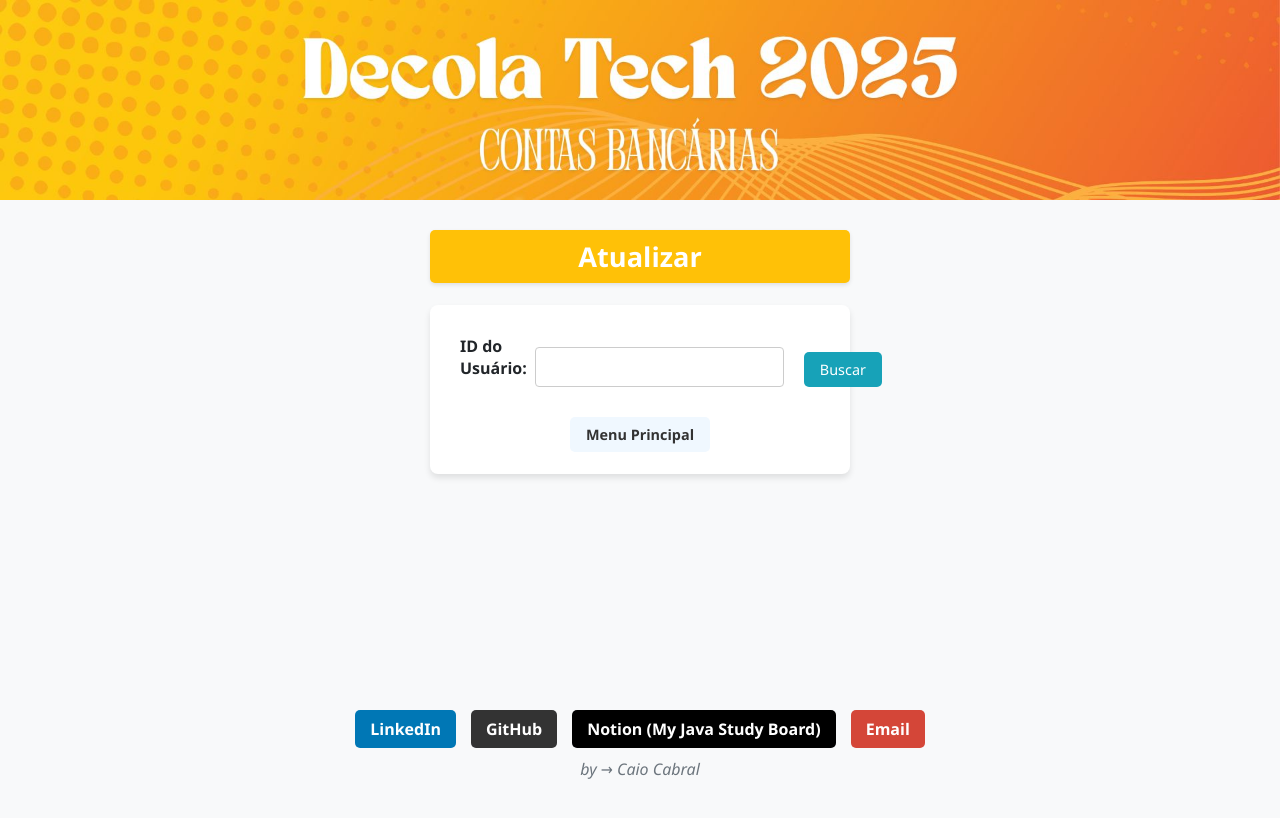
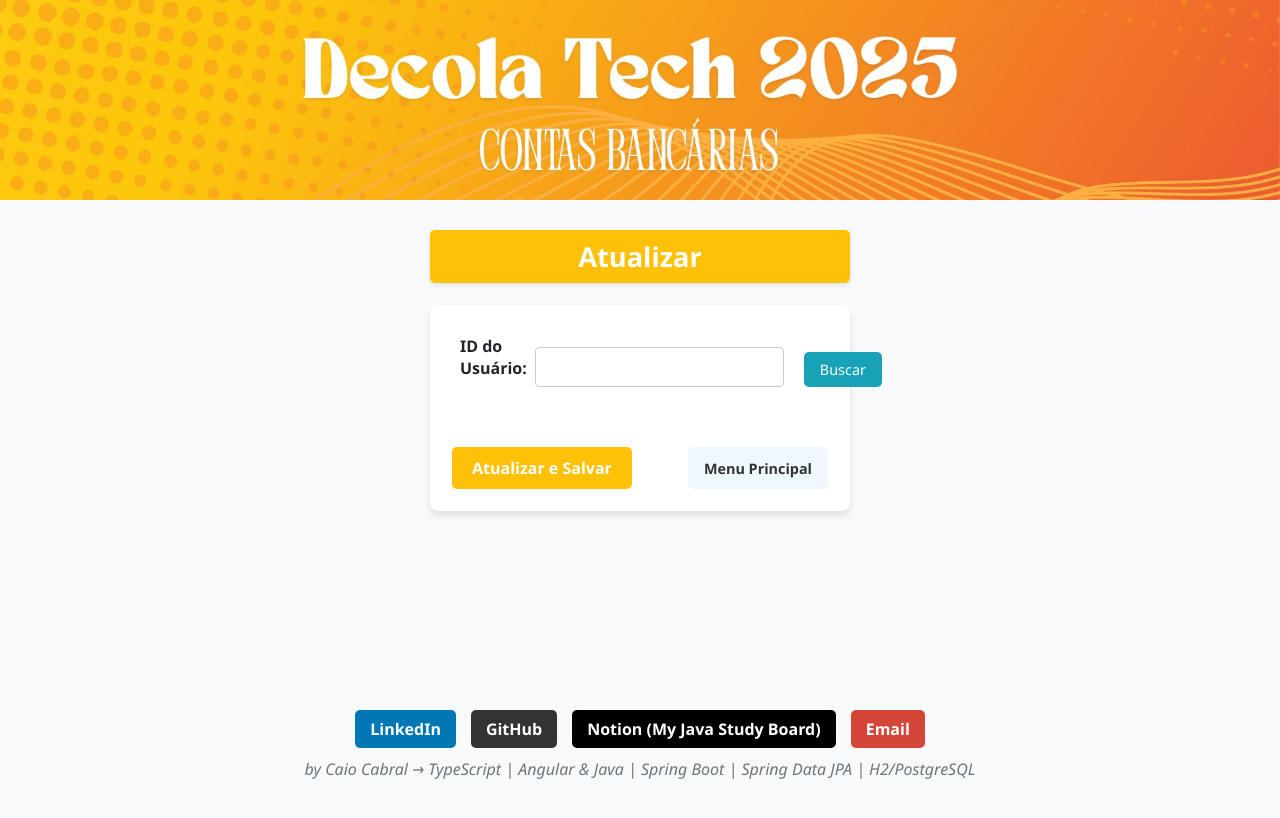
Before and after one commit to Caio-Cabral-Programmer/Decola-Tech-2025---API-RestFul-Spring-Boot---Front-end, an Angular app in the folder frontend-caio-cabral/: page /update in a window 1280 px wide. Shown: the top 818 px of the page. Built offline with nearby package versions, Linux system fonts and the light colour scheme.

Commit message:
Update quase pronto

```diff
--- a/frontend-caio-cabral/src/app/components/create/create.component.css
+++ b/frontend-caio-cabral/src/app/components/create/create.component.css
@@ -33,6 +33,7 @@
   display: flex;
   flex-direction: column;
   gap: 8px;
+  margin-bottom: 20px;
 }
 
 .form-group label {
--- a/frontend-caio-cabral/src/app/components/delete/delete.component.html
+++ b/frontend-caio-cabral/src/app/components/delete/delete.component.html
@@ -11,13 +11,11 @@
       <h3>Detalhes do Usuário</h3>
       <p><strong>Nome:</strong> {{ user.name }}</p>
 
-      <h4>Informações da Conta</h4>
       <p><strong>Número da Conta:</strong> {{ user.account.number }}</p>
       <p><strong>Número da Agência:</strong> {{ user.account.agency }}</p>
       <p><strong>Saldo:</strong> {{ user.account.balance | currency:'BRL' }}</p>
       <p><strong>Limite da Conta:</strong> {{ user.account.limit | currency:'BRL' }}</p>
 
-      <h4>Informações do Cartão</h4>
       <p><strong>Número do Cartão:</strong> {{ user.card.number }}</p>
       <p><strong>Limite do Cartão:</strong> {{ user.card.limit | currency:'BRL' }}</p>
 
--- a/frontend-caio-cabral/src/app/components/footer/footer.component.html
+++ b/frontend-caio-cabral/src/app/components/footer/footer.component.html
@@ -6,6 +6,6 @@
     <button class="social-btn email" (click)="copyEmail()">Email</button>
   </div>
   <div class="signature">
-    <p>by → Caio Cabral</p>
+    <p>by Caio Cabral → TypeScript | Angular & Java | Spring Boot | Spring Data JPA | H2/PostgreSQL</p>
   </div>
 </footer>
--- a/frontend-caio-cabral/src/app/components/home/home.component.css
+++ b/frontend-caio-cabral/src/app/components/home/home.component.css
@@ -50,7 +50,7 @@ p {
   color: white;
   font-weight: bold;
   border: none;
-  border-radius: 5px;
+  border-radius: 20px;
   cursor: pointer;
   transition: all 0.3s;
   width: 200px;
--- a/frontend-caio-cabral/src/app/components/menu/menu.component.css
+++ b/frontend-caio-cabral/src/app/components/menu/menu.component.css
@@ -58,12 +58,14 @@
 .view-all { background-color: orangered; }
 
 .back-btn {
-  padding: 10px 20px;
+  margin-top: 25px;
+  padding: 15px 30px;
   background-color: #007bff;
   color: white;
   font-weight: bold;
+  font-size: 1.2rem;
   border: none;
-  border-radius: 5px;
+  border-radius: 10px;
   cursor: pointer;
   transition: all 0.3s;
 }
--- a/frontend-caio-cabral/src/app/components/update/update.component.css
+++ b/frontend-caio-cabral/src/app/components/update/update.component.css
@@ -20,6 +20,9 @@
 }
 
 .update-form {
+  display: flex;
+  flex-direction: column;
+  gap: 20px;
   background-color: #fff;
   padding: 30px;
   border-radius: 8px;
@@ -70,6 +73,15 @@
   font-weight: bold;
 }
 
+.form-group input {
+  padding: 10px;
+  border: 1px solid #ced4da;
+  border-radius: 4px;
+  font-size: 0.8rem;
+  width: 100%;
+  box-sizing: border-box;
+}
+
 .form-control {
   width: 100%;
   padding: 8px;
@@ -88,36 +100,34 @@
 }
 
 .form-actions {
+  display: flex;
+  justify-content: space-between;
   margin-top: 20px;
-  display: flex;
-  gap: 10px;
 }
 
-.btn {
-  padding: 8px 16px;
-  border-radius: 4px;
+.save-btn {
+  padding: 10px 20px;
+  background-color: #dc3545;
+  color: white;
+  font-weight: bold;
+  border: none;
+  border-radius: 5px;
   cursor: pointer;
-  border: none;
+  font-size: 1rem;
+  transition: all 0.3s;
 }
 
-.btn-primary {
-  background-color: #007bff;
-  color: white;
+.save-btn:hover:not(:disabled) {
+  background-color: #c82333;
+  transform: translateY(-2px);
 }
 
-.btn-secondary {
-  background-color: #6c757d;
-  color: white;
-}
-
-.btn:disabled {
-  opacity: 0.65;
+.save-btn:disabled {
+  background-color: #ffc107;
   cursor: not-allowed;
 }
 
 .back-btn {
-  display: block;
-  margin: 30px auto 0;
   padding: 10px 20px;
   background-color: #f0f8ff;
   color: #333;
@@ -183,7 +193,7 @@
     font-size: 0.9rem;
   }
 
-  .search-btn, .btn, .back-btn {
+  .search-btn, .back-btn {
     padding: 8px 16px;
     font-size: 0.9rem;
   }
--- a/frontend-caio-cabral/src/app/components/update/update.component.html
+++ b/frontend-caio-cabral/src/app/components/update/update.component.html
@@ -8,46 +8,57 @@
       </div>
 
       <form [formGroup]="userForm" (ngSubmit)="onSubmit()" class="update-form" *ngIf="user">
+        <!-- Informações básicas do usuário -->
         <div class="form-group">
-          <label for="nome">Nome do Usuário:</label>
-          <input type="text" id="nome" formControlName="nome" required>
+          <label for="name">Nome do Usuário:</label>
+          <input type="text" id="name" formControlName="name" required>
+        </div>
+
+        <!-- Seção da Conta -->
+        <div formGroupName="account" class="form-section">
+          <h3>Informações da Conta</h3>
+
+          <div class="form-group">
+            <label for="accountNumber">Número da Conta:</label>
+            <input type="text" id="accountNumber" formControlName="number" required>
           </div>
 
           <div class="form-group">
-          <label for="numeroConta">Número da Conta:</label>
-          <input type="text" id="numeroConta" formControlName="numeroConta" required>
+            <label for="accountAgency">Número da Agência:</label>
+            <input type="text" id="accountAgency" formControlName="agency" required>
           </div>
 
           <div class="form-group">
-          <label for="numeroAgencia">Número da Agência:</label>
-          <input type="text" id="numeroAgencia" formControlName="numeroAgencia" required>
+            <label for="accountBalance">Saldo:</label>
+            <input type="number" id="accountBalance" formControlName="balance" required>
           </div>
 
           <div class="form-group">
-          <label for="saldo">Saldo:</label>
-          <input type="number" id="saldo" formControlName="saldo" required>
+            <label for="accountLimit">Limite da Conta:</label>
+            <input type="number" id="accountLimit" formControlName="limit" required>
+          </div>
+        </div>
+
+        <!-- Seção do Cartão -->
+        <div formGroupName="card" class="form-section">
+          <h3>Informações do Cartão</h3>
+
+          <div class="form-group">
+            <label for="cardNumber">Número do Cartão:</label>
+            <input type="text" id="cardNumber" formControlName="number" required>
           </div>
 
           <div class="form-group">
-          <label for="limiteConta">Limite da Conta:</label>
-          <input type="number" id="limiteConta" formControlName="limiteConta" required>
+            <label for="cardLimit">Limite do Cartão:</label>
+            <input type="number" id="cardLimit" formControlName="limit" required>
           </div>
-
-        <div class="form-group">
-          <label for="numeroCartao">Número do Cartão:</label>
-          <input type="text" id="numeroCartao" formControlName="numeroCartao" required>
         </div>
-
-        <div class="form-group">
-          <label for="limiteCartao">Limite do Cartão:</label>
-          <input type="number" id="limiteCartao" formControlName="limiteCartao" required>
-        </div>
+      </form>
 
       <div class="form-actions">
-          <button type="submit" class="save-btn" [disabled]="!userForm.valid">Atualizar e Salvar</button>
+        <button type="button" class="save-btn" [disabled]="!userForm.valid" (click)="onSubmit()">Atualizar e Salvar</button>
         <button type="button" class="back-btn" (click)="goToMenu()">Menu Principal</button>
       </div>
-      </form>
 
       <div *ngIf="successMessage" class="success-message">
         {{ successMessage }}
@@ -56,6 +67,5 @@
       <div *ngIf="!user && searched" class="not-found">
         Usuário não encontrado!
       </div>
-        <button class="back-btn" (click)="goToMenu()">Menu Principal</button>
   </div>
 </div>
--- a/frontend-caio-cabral/src/app/components/update/update.component.ts
+++ b/frontend-caio-cabral/src/app/components/update/update.component.ts
@@ -28,25 +28,52 @@ export class UpdateComponent implements OnInit {
     private apiService: ApiService,
     private router: Router
   ) {
+    // Inicializa o formulário com a estrutura aninhada
     this.userForm = this.fb.group({
-      nome: ['', Validators.required],
-      numeroConta: ['', Validators.required],
-      numeroAgencia: ['', Validators.required],
-      saldo: [0, Validators.required],
-      limiteConta: [0, Validators.required],
-      numeroCartao: ['', Validators.required],
-      limiteCartao: [0, Validators.required]
+      name: ['', Validators.required],
+      account: this.fb.group({
+        number: ['', Validators.required],
+        agency: ['', Validators.required],
+        balance: [0, Validators.required],
+        limit: [0, Validators.required]
+      }),
+      card: this.fb.group({
+        number: ['', Validators.required],
+        limit: [0, Validators.required]
+      })
     });
   }
 
   ngOnInit(): void {}
 
+  /**
+   * Busca um usuário pelo ID e preenche o formulário com seus dados
+   * Esta função busca o usuário da API e adapta os dados para o formato do formulário
+   */
   searchUser(): void {
     if (this.userId) {
       this.apiService.getUser(this.userId).subscribe({
         next: (user) => {
           this.user = user;
-          this.userForm.patchValue(user);
+
+          // Mapeia os dados do usuário para a nova estrutura do formulário
+          // Aqui estamos assumindo que a API retorna um objeto com a estrutura antiga
+          // e estamos convertendo para a estrutura que nosso formulário espera
+          const formattedUser = {
+            name: user.name || '',
+            account: {
+              number: user.account?.number || '',
+              agency: user.account?.agency || '',
+              balance: user.account?.balance || 0,
+              limit: user.account?.limit || 0
+            },
+            card: {
+              number: user.card?.number || '',
+              limit: user.card?.limit || 0
+            }
+          };
+
+          this.userForm.patchValue(formattedUser);
           this.searched = true;
         },
         error: (error) => {
@@ -58,9 +85,30 @@ export class UpdateComponent implements OnInit {
     }
   }
 
+  /**
+   * Envia o formulário para atualizar o usuário
+   * Esta função pega os dados do formulário e os envia para a API no formato correto
+   */
   onSubmit(): void {
     if (this.userForm.valid && this.userId) {
-      const updatedUser: User = this.userForm.value;
+      const formValue = this.userForm.value;
+
+      // Mapeia os dados do formulário para a estrutura esperada pela API
+      // Aqui estamos criando um objeto User com a estrutura correta
+      const updatedUser: User = {
+        name: formValue.name,
+        account: {
+          number: formValue.account.number,
+          agency: formValue.account.agency,
+          balance: formValue.account.balance,
+          limit: formValue.account.limit
+        },
+        card: {
+          number: formValue.card.number,
+          limit: formValue.card.limit
+        }
+      };
+
       this.apiService.updateUser(this.userId, updatedUser).subscribe({
         next: (response) => {
           this.successMessage = 'Usuário Atualizado com Sucesso!';
@@ -75,6 +123,9 @@ export class UpdateComponent implements OnInit {
     }
   }
 
+  /**
+   * Navega para o menu principal
+   */
   goToMenu(): void {
     this.router.navigate(['/menu']);
   }
--- a/frontend-caio-cabral/src/app/components/view/view.component.html
+++ b/frontend-caio-cabral/src/app/components/view/view.component.html
@@ -9,11 +9,10 @@
 
       <div *ngIf="user" class="user-details">
         <div class="detail-row">
-          <span class="detail-label">Nome do Usuário:</span>
+          <span class="detail-label">Nome:</span>
           <span class="detail-value">{{ user.name }}</span>
         </div>
 
-        <h4>Informações da Conta</h4>
         <div class="detail-row">
           <span class="detail-label">Número da Conta:</span>
           <span class="detail-value">{{ user.account.number }}</span>
@@ -34,7 +33,6 @@
           <span class="detail-value">{{ user.account.limit | currency:'BRL' }}</span>
         </div>
 
-        <h4>Informações do Cartão</h4>
         <div class="detail-row">
           <span class="detail-label">Número do Cartão:</span>
           <span class="detail-value">{{ user.card.number }}</span>
```
Also changed, not shown: frontend-caio-cabral/src/app/components/create/create.component.ts (+29 -26 lines), frontend-caio-cabral/src/app/components/view-all/view-all.component.html (+8 -3 lines). Lines whose indentation alone changed are shown as unchanged.
